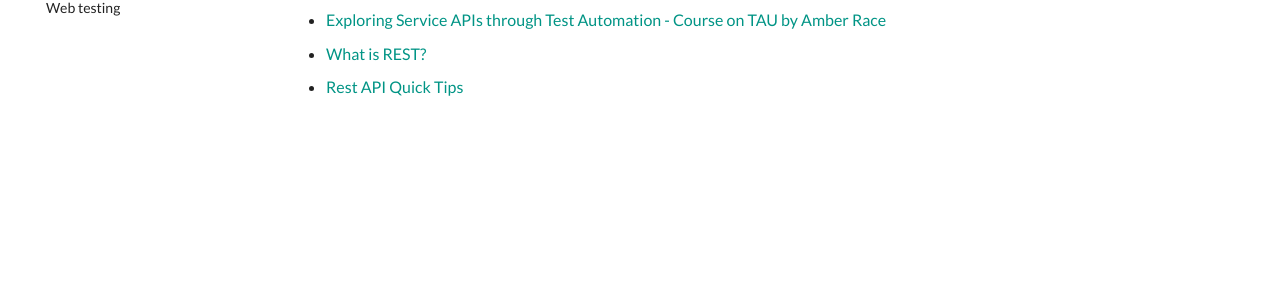
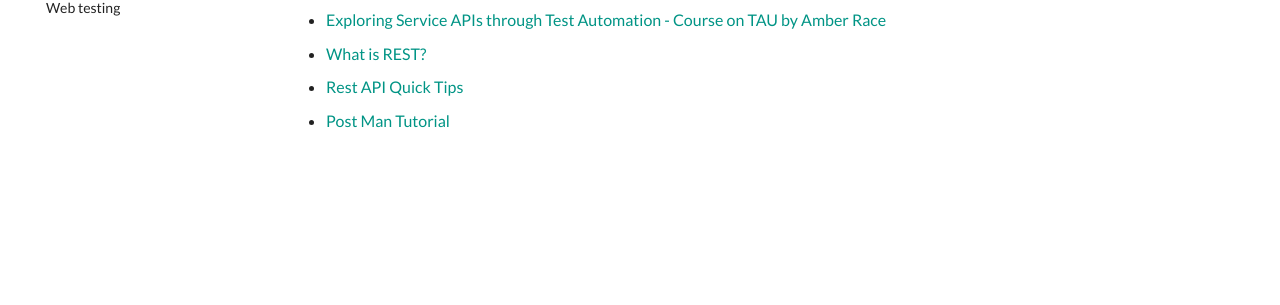
Before and after one commit to automationhacks/how-to-learn-test-automation, an MkDocs documentation site: the page built from docs/tech/backend.md, in a window 1280 px wide. Shown: the part 313-618 px from the top of the page. Built offline with MkDocs 1.6.1 and Material for MkDocs 9.7.7, drawn with Linux system fonts in a browser that asks for light colours.

Commit message:
Postman Youtube playlist added

```diff
--- a/docs/tech/backend.md
+++ b/docs/tech/backend.md
@@ -7,3 +7,4 @@
 - [Exploring Service APIs through Test Automation - Course on TAU by Amber Race](https://testautomationu.applitools.com/exploring-service-apis-through-test-automation/)
 - [What is REST?](https://developer.mozilla.org/en-US/docs/Glossary/REST)
 - [Rest API Quick Tips](https://www.restapitutorial.com/lessons/restquicktips.html)
+- [Post Man Tutorial ](https://youtube.com/playlist?list=PL6iUkDSEH9SvsgM4zyFrTnaewN65NZHAG)
```
